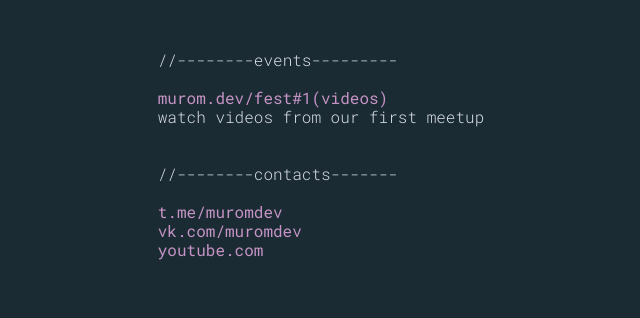
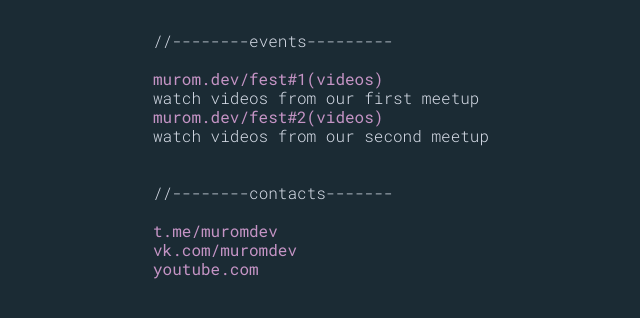
Before and after one commit to murom-dev/site, a website: page src/index.html in a window 1280 px wide. Shown: the part 302-620 px from the top of the page, without its empty margins (319-959 px from the left). Drawn offline with Linux system fonts and the light colour scheme.

Commit message:
add second meetup

```diff
--- a/src/index.html
+++ b/src/index.html
@@ -226,6 +226,11 @@
             <a href="https://www.youtube.com/playlist?list=PL5sYhhwBXxANNJNpU_PU9H46CDz1Rm1Xe" rel="noreferrer" target="_blank">murom.dev/fest#1(videos)</a>
             <h3>watch videos from our first meetup</h3>
           </li>
+          <li>
+            <!--            <a href="https://muromdev.timepad.ru/event/1044977/" rel="noreferrer" target="_blank">murom.dev/fest#1</a>-->
+            <a href="https://www.youtube.com/playlist?list=PL5sYhhwBXxAMZJmaYgi9K32hb7c3NHfVM" rel="noreferrer" target="_blank">murom.dev/fest#2(videos)</a>
+            <h3>watch videos from our second meetup</h3>
+          </li>
         </ul>
         <br>
         <br>
```
